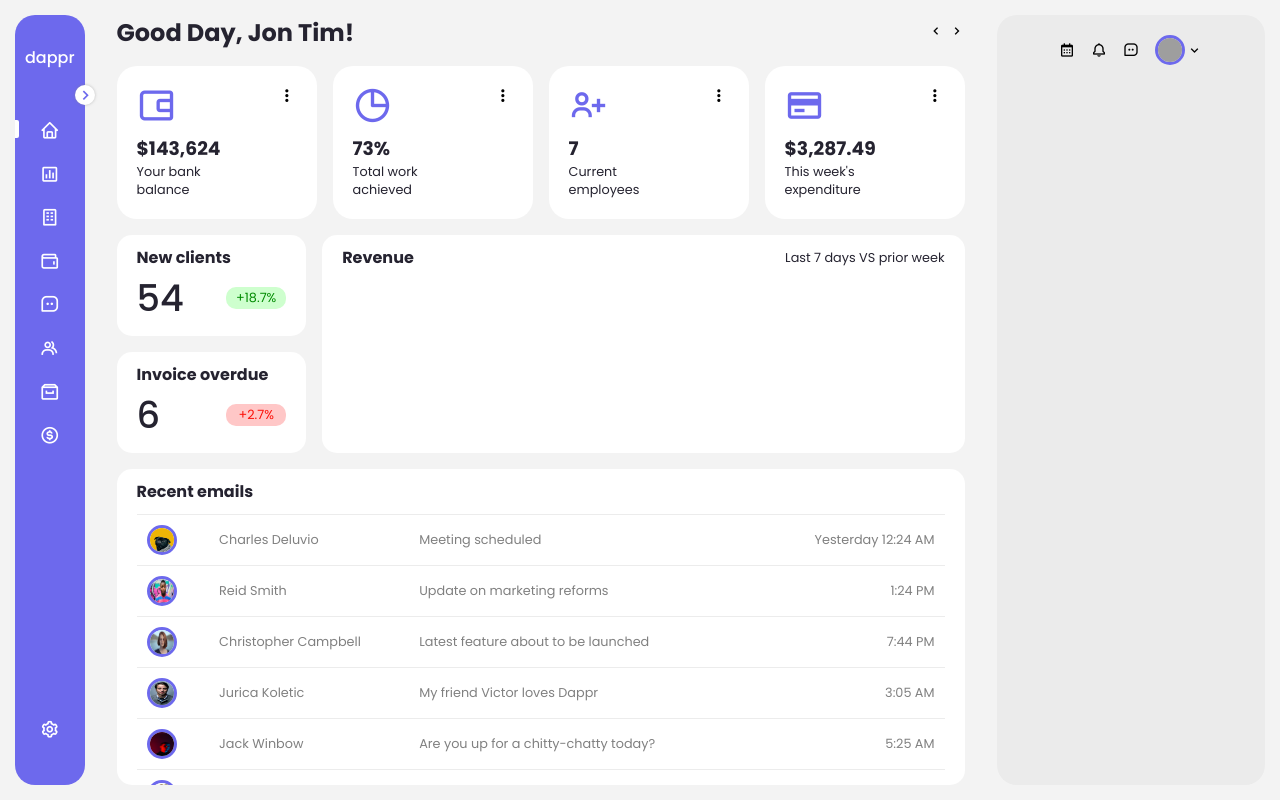
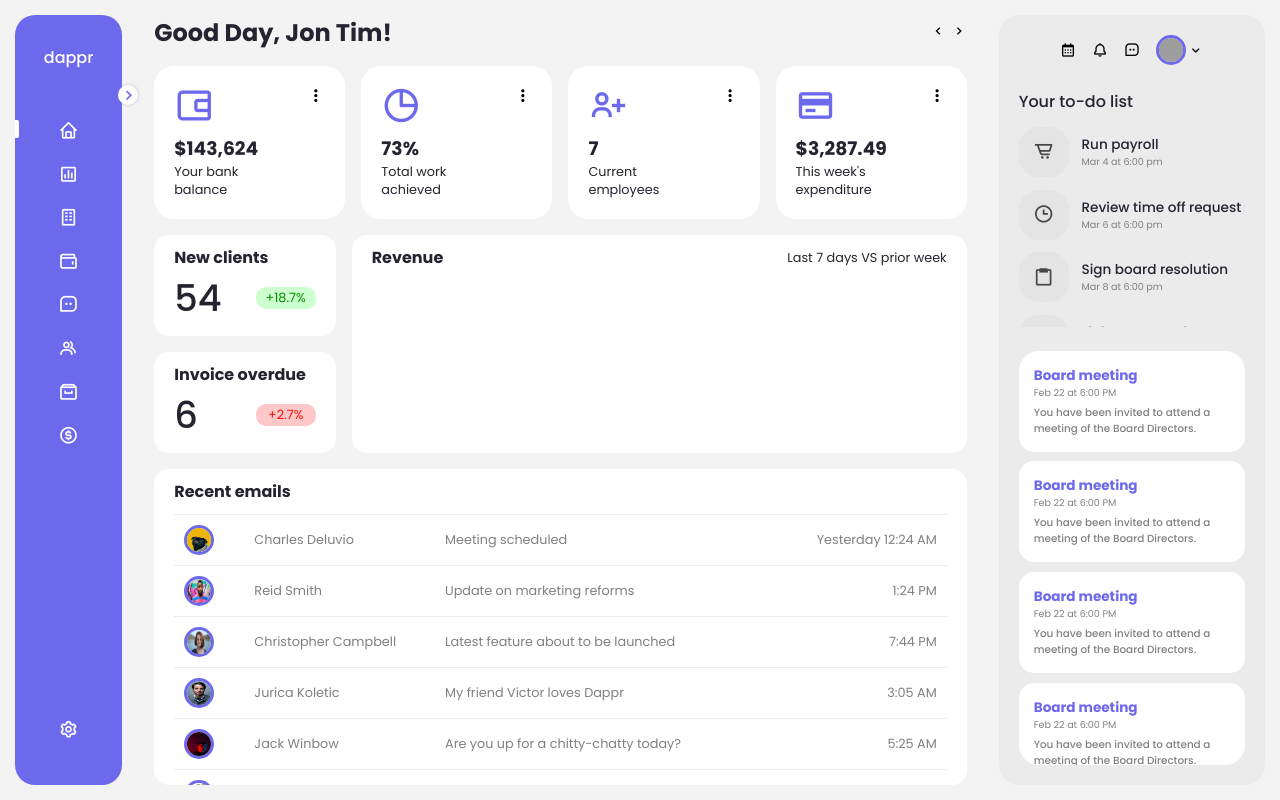
Before and after one commit to Jon-tim/UI-Dashboard, a plain HTML site: page index.html in a window 1280 px wide. Drawn offline with nearby package versions, Linux system fonts and the light colour scheme; grey boxes are pictures that could not be loaded.

Commit message:
updated dashboard

```diff
--- a/index.html
+++ b/index.html
@@ -217,6 +217,118 @@
             <i class="bx bx-chevron-down"></i>
           </div>
         </div>
+        <div class="to-do">
+          <p>Your to-do list</p>
+          <div class="to-dos">
+            <div class="to-do__item">
+              <div class="to-do__item_icon">
+                <i class="bx bx-cart-alt"></i>
+              </div>
+              <div class="to-do__item_details">
+                <p>Run payroll</p>
+                <p>Mar 4 at 6:00 pm</p>
+              </div>
+            </div>
+            <div class="to-do__item">
+              <div class="to-do__item_icon">
+                <i class="bx bx-time"></i>
+              </div>
+              <div class="to-do__item_details">
+                <p>Review time off request</p>
+                <p>Mar 6 at 6:00 pm</p>
+              </div>
+            </div>
+            <div class="to-do__item">
+              <div class="to-do__item_icon">
+                <i class="bx bx-clipboard"></i>
+              </div>
+              <div class="to-do__item_details">
+                <p>Sign board resolution</p>
+                <p>Mar 8 at 6:00 pm</p>
+              </div>
+            </div>
+            <div class="to-do__item">
+              <div class="to-do__item_icon">
+                <i class="bx bx-chalkboard"></i>
+              </div>
+              <div class="to-do__item_details">
+                <p>Finish onboarding Tony</p>
+                <p>Mar 12 at 6:00 pm</p>
+              </div>
+            </div>
+            <div class="to-do__item">
+              <div class="to-do__item_icon">
+                <i class="bx bx-chalkboard"></i>
+              </div>
+              <div class="to-do__item_details">
+                <p>Finish onboarding Tony</p>
+                <p>Mar 12 at 6:00 pm</p>
+              </div>
+            </div>
+            <div class="to-do__item">
+              <div class="to-do__item_icon">
+                <i class="bx bx-chalkboard"></i>
+              </div>
+              <div class="to-do__item_details">
+                <p>Finish onboarding Tony</p>
+                <p>Mar 12 at 6:00 pm</p>
+              </div>
+            </div>
+            <div class="to-do__item">
+              <div class="to-do__item_icon">
+                <i class="bx bx-chalkboard"></i>
+              </div>
+              <div class="to-do__item_details">
+                <p>Finish onboarding Tony</p>
+                <p>Mar 12 at 6:00 pm</p>
+              </div>
+            </div>
+          </div>
+        </div>
+        <div class="schedule">
+          <div class="schedule__item card">
+            <p>Board meeting</p>
+            <p>Feb 22 at 6:00 PM</p>
+            <p>
+              You have been invited to attend a meeting of the Board Directors.
+            </p>
+          </div>
+          <div class="schedule__item card">
+            <p>Board meeting</p>
+            <p>Feb 22 at 6:00 PM</p>
+            <p>
+              You have been invited to attend a meeting of the Board Directors.
+            </p>
+          </div>
+          <div class="schedule__item card">
+            <p>Board meeting</p>
+            <p>Feb 22 at 6:00 PM</p>
+            <p>
+              You have been invited to attend a meeting of the Board Directors.
+            </p>
+          </div>
+          <div class="schedule__item card">
+            <p>Board meeting</p>
+            <p>Feb 22 at 6:00 PM</p>
+            <p>
+              You have been invited to attend a meeting of the Board Directors.
+            </p>
+          </div>
+          <div class="schedule__item card">
+            <p>Board meeting</p>
+            <p>Feb 22 at 6:00 PM</p>
+            <p>
+              You have been invited to attend a meeting of the Board Directors.
+            </p>
+          </div>
+          <div class="schedule__item card">
+            <p>Board meeting</p>
+            <p>Feb 22 at 6:00 PM</p>
+            <p>
+              You have been invited to attend a meeting of the Board Directors.
+            </p>
+          </div>
+        </div>
       </section>
     </main>
     <script src="/src/main.js"></script>
--- a/src/style.css
+++ b/src/style.css
@@ -30,6 +30,7 @@ main {
 
 /* NAV SECTION STYLING */
 nav {
+  width: 10%;
   position: relative;
   background-color: var(--purple);
   border-radius: 20px;
@@ -100,7 +101,7 @@ section.content {
   flex-direction: column;
   /* align-items: center; */
   gap: 1rem;
-  /* width: 60%; */
+  width: 65%;
   height: 100%;
 }
 
@@ -274,10 +275,10 @@ img {
 /* PROFILE SECTION STYLING */
 .profile-section {
   display: flex;
-  /* align-items: center; */
+  gap: 1.5rem;
   flex-direction: column;
   height: 100%;
-  width: 100%;
+  width: 25%;
   padding: 20px;
   background-color: rgb(235, 235, 235);
   border-radius: 20px;
@@ -295,3 +296,93 @@ img {
   width: 100%;
   justify-content: center;
 }
+.to-do,
+.schedule {
+  border-radius: 20px;
+}
+
+.to-dos,
+.schedule,
+.mail-list {
+
+  scrollbar-color: rgb(209, 208, 208) transparent;
+  scrollbar-width: thin;
+}
+
+
+.to-do,
+.to-dos {
+  width: 100%;
+  display: flex;
+  flex-direction: column;
+  gap: 0.8rem;
+}
+
+.to-dos {
+  max-height: 200px;
+  overflow-y: scroll;
+}
+
+.to-do > p {
+  font-weight: 500;
+  font-size: 1rem;
+}
+
+.to-do__item {
+  display: flex;
+  align-items: center;
+  gap: 0.8rem;
+}
+
+.to-do__item_icon {
+  width: 50px;
+  height: 50px;
+  border-radius: 20px;
+  display: grid;
+  background-color: #e4e4e4;
+  place-items: center;
+}
+
+.to-do__item_icon i {
+  font-size: 1.3rem;
+  color: rgb(71, 71, 71);
+}
+
+.to-do__item_details p:nth-child(1),
+.schedule__item p:nth-child(1) {
+  font-size: 0.85rem;
+  font-weight: 500;
+}
+.to-do__item_details p:nth-child(2),
+.schedule__item p:nth-child(2) {
+  font-size: 0.6rem;
+  color: grey;
+}
+.schedule {
+  display: flex;
+  flex-direction: column;
+  gap: 0.6rem;
+  overflow-y: scroll;
+  /* padding: 5px; */
+}
+
+.schedule__item {
+  padding: 15px;
+}
+
+.schedule__item p:nth-child(1) {
+  color: var(--purple);
+  font-weight: 600;
+}
+
+.schedule__item p:nth-child(2),
+.schedule__item p:nth-child(3) {
+  color: grey;
+}
+
+.schedule__item p:nth-child(3) {
+  margin-top: 5px;
+  font-weight: 500;
+  font-size: 0.65rem;
+  color: grey;
+}
```
